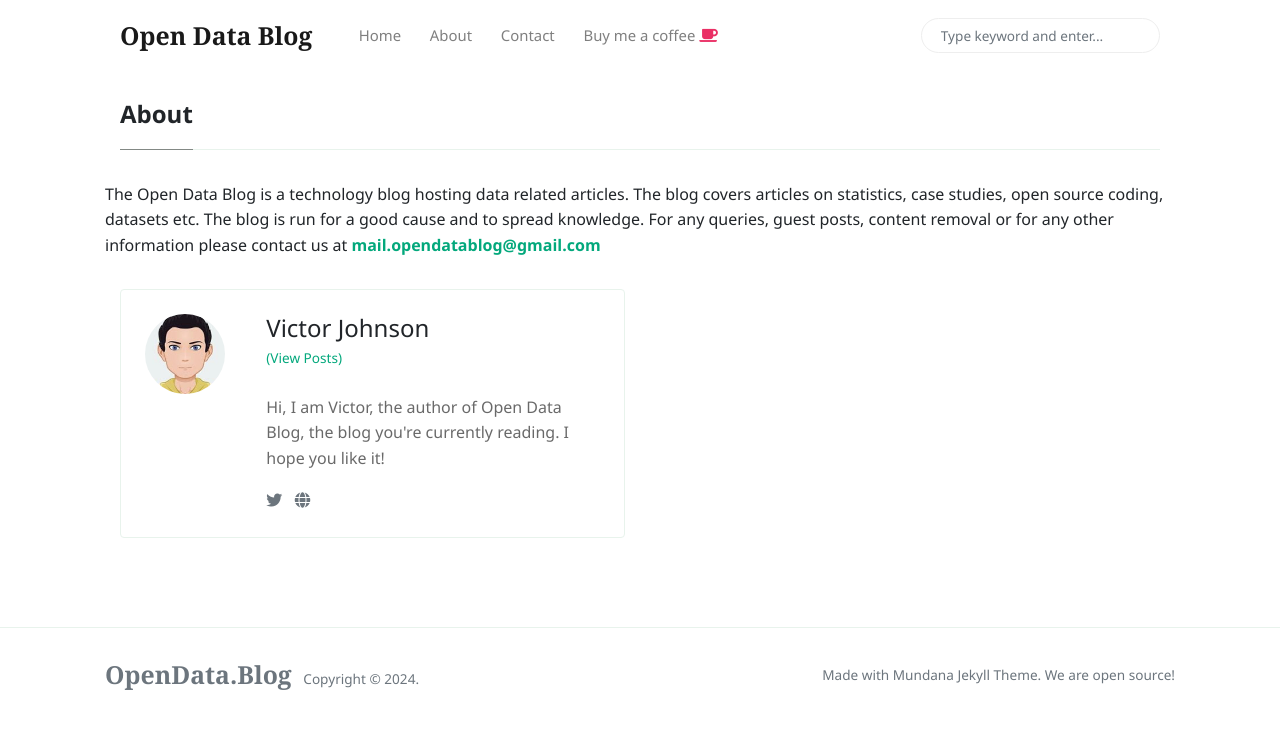
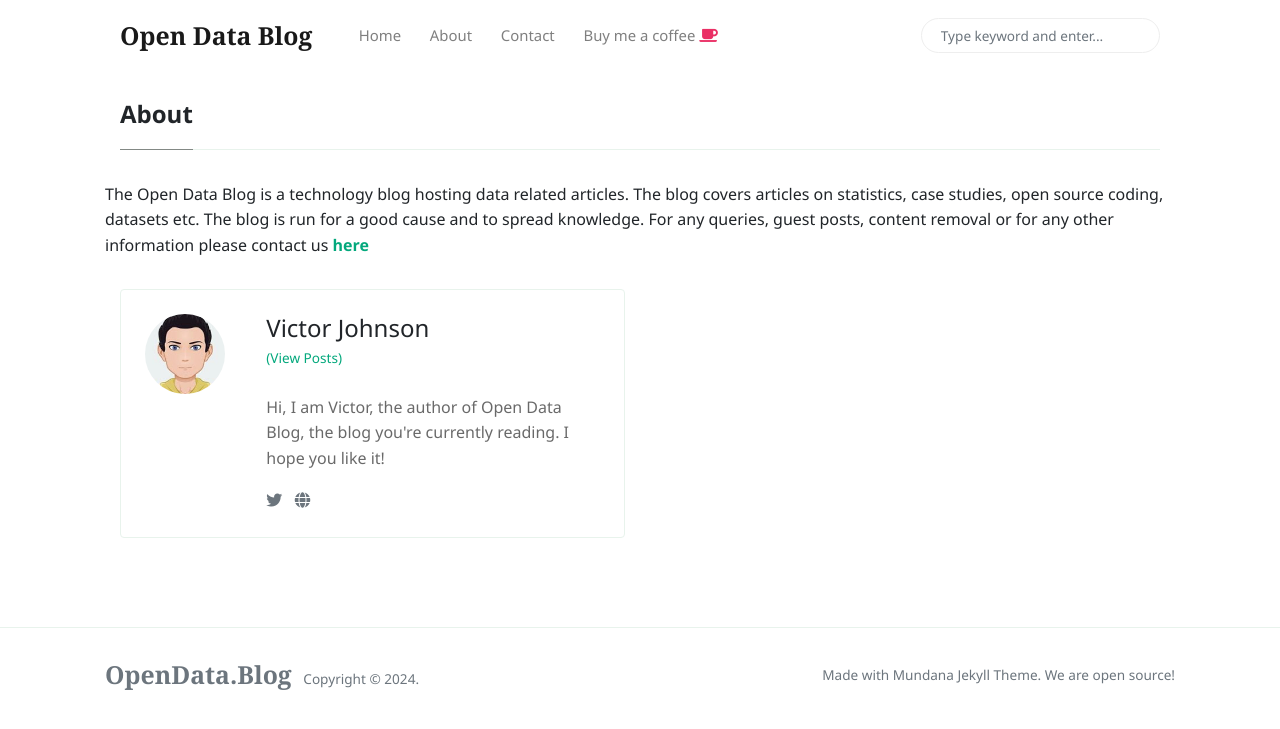
Before and after one commit to victorjohnsonk/victorjohnsonblog.github.io, a Jekyll site: the page built from _pages/about.html, in a window 1280 px wide. Shown: the top 729 px of the page. Built offline with Jekyll 4.4.1, drawn with Linux system fonts in a browser that asks for light colours; nearby versions of some CDN libraries.

Commit message:
Update about.html

```diff
--- a/_pages/about.html
+++ b/_pages/about.html
@@ -10,7 +10,7 @@ permalink: "/about"
 	    <p>The Open Data Blog is a technology blog hosting data related articles.
 		The blog covers articles on statistics, case studies, open source coding, datasets etc.
 		The blog is run for a good cause and to spread knowledge.
-		For any queries, guest posts, content removal or for any other information please contact us at <b><a href="mailto:mail.opendatablog@gmail.com">mail.opendatablog@gmail.com</a></b></p>
+		For any queries, guest posts, content removal or for any other information please contact us <b><a href="/contact">here</a></b></p>
     {% for author in site.authors %}
         <div class="col-lg-6 mb-4">
             <div class="p-4 border rounded">
```
